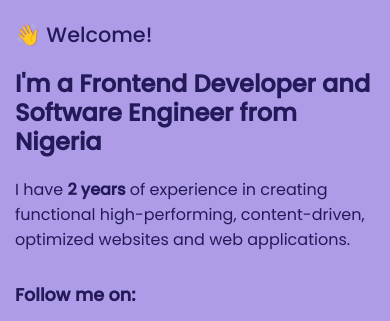
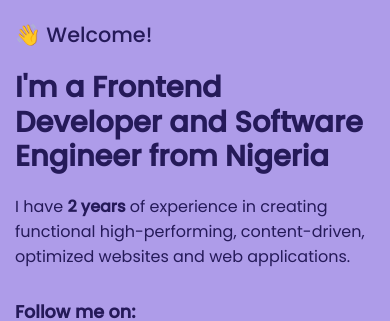
Before and after one commit to huzitaiwo/handsome, a React (Create React App) app: page / in a window 390 px wide. Shown: the part 183-504 px from the top of the page. Built offline with nearby package versions, Linux system fonts and the light colour scheme; no server answers; the database is empty.

Commit message:
restructured banner

```diff
--- a/src/components/Banner.css
+++ b/src/components/Banner.css
@@ -34,7 +34,7 @@
   font-family: "Poppins", sans-serif;
 }
 .banner p {
-  max-width: 50ch;
+  max-width: 60ch;
 }
 .banner small {
   font-weight: 700;
@@ -59,19 +59,23 @@
 }
 
 @media (max-width: 987px) {
-  .banner .container {
-    grid-template-columns: 1fr;
+  .banner h2 {
+    max-width: 550px;
   }
   .banner .banner-thumbnail {
     display: none;
   }
+  .banner .container {
+    grid-template-columns: 1fr;
+  }
 }
+
 @media (max-width: 678px) {
   .banner {
     padding: 60px 0;
   }
   .banner h2 {
-    font-size: 1.5rem;
+    font-size: 1.8rem;
     max-width: 450px;
     line-height: 1.2;
     margin: 20px 0;
```
Also changed, not shown: src/index.css (+6 -3 lines).
